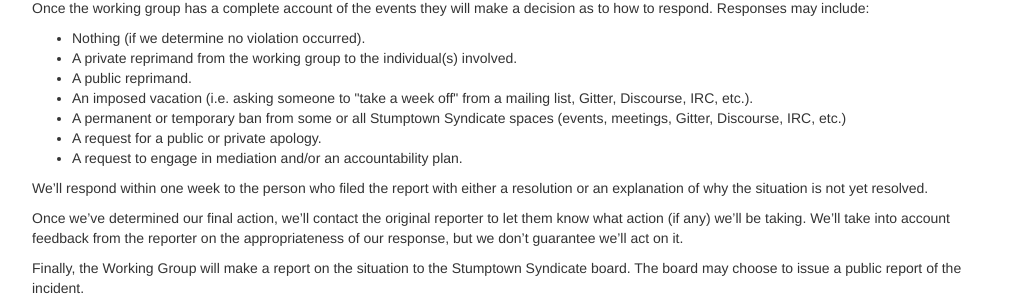
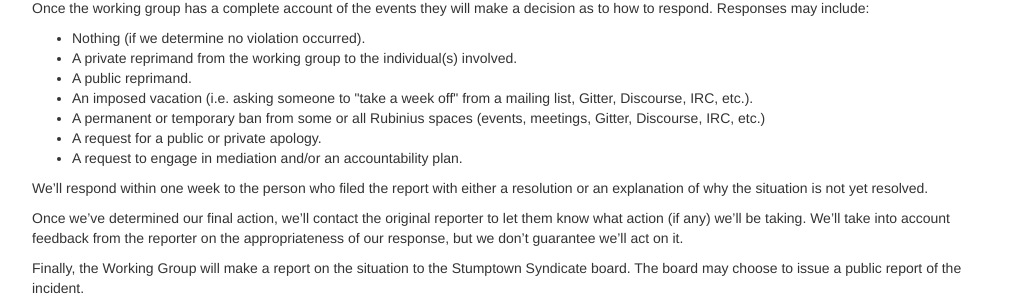
Before and after one commit to rubinius/rubinius-website-archive, a Jekyll site: the page built from code-of-conduct.html, in a window 1280 px wide and 900 px high, scrolled down 2031 px. Shown: the part 381-683 px from the top of the window, without its empty margins (123-1144 px from the left). Built offline with Jekyll 4.4.1, drawn with Linux system fonts in a browser that asks for light colours; nearby versions of some CDN libraries; Markdown is read by kramdown in place of the engine named in the settings.

Commit message:
Remove ref to Stumptown Syndicate

```diff
--- a/_includes/code-of-conduct.html
+++ b/_includes/code-of-conduct.html
@@ -124,7 +124,7 @@
   <li>A private reprimand from the working group to the individual(s) involved.</li>
   <li>A public reprimand.</li>
   <li>An imposed vacation (i.e. asking someone to "take a week off" from a mailing list, Gitter, Discourse, IRC, etc.).</li>
-  <li>A permanent or temporary ban from some or all Stumptown Syndicate spaces (events, meetings, Gitter, Discourse, IRC, etc.)</li>
+  <li>A permanent or temporary ban from some or all Rubinius spaces (events, meetings, Gitter, Discourse, IRC, etc.)</li>
   <li>A request for a public or private apology.</li>
   <li>A request to engage in mediation and/or an accountability plan.</li>
 </ul>
```
